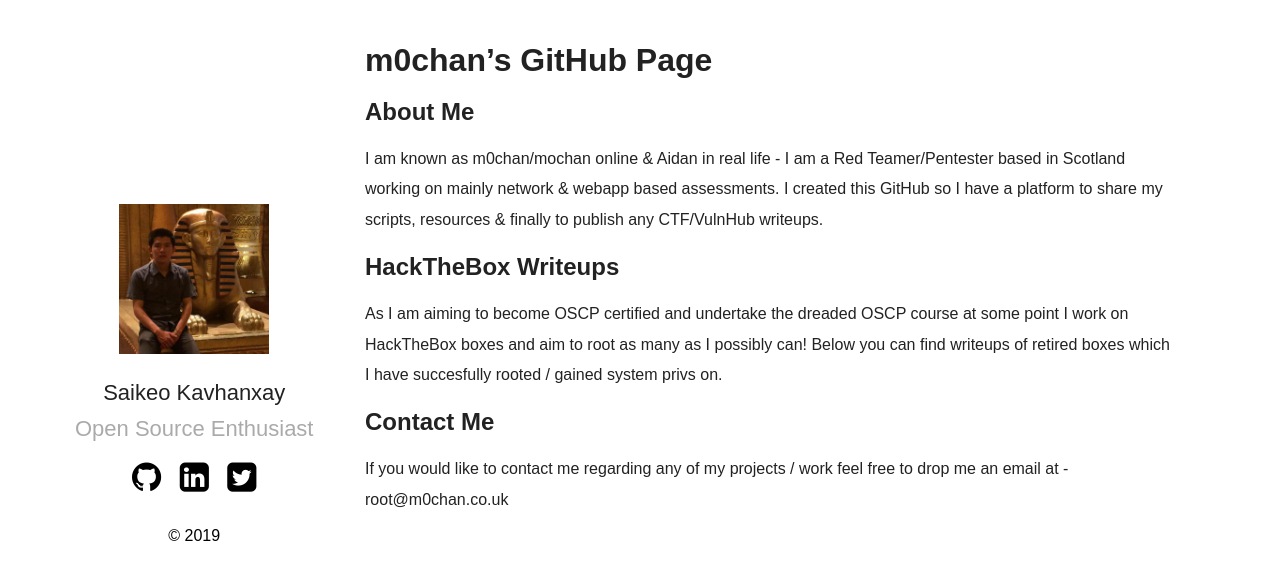
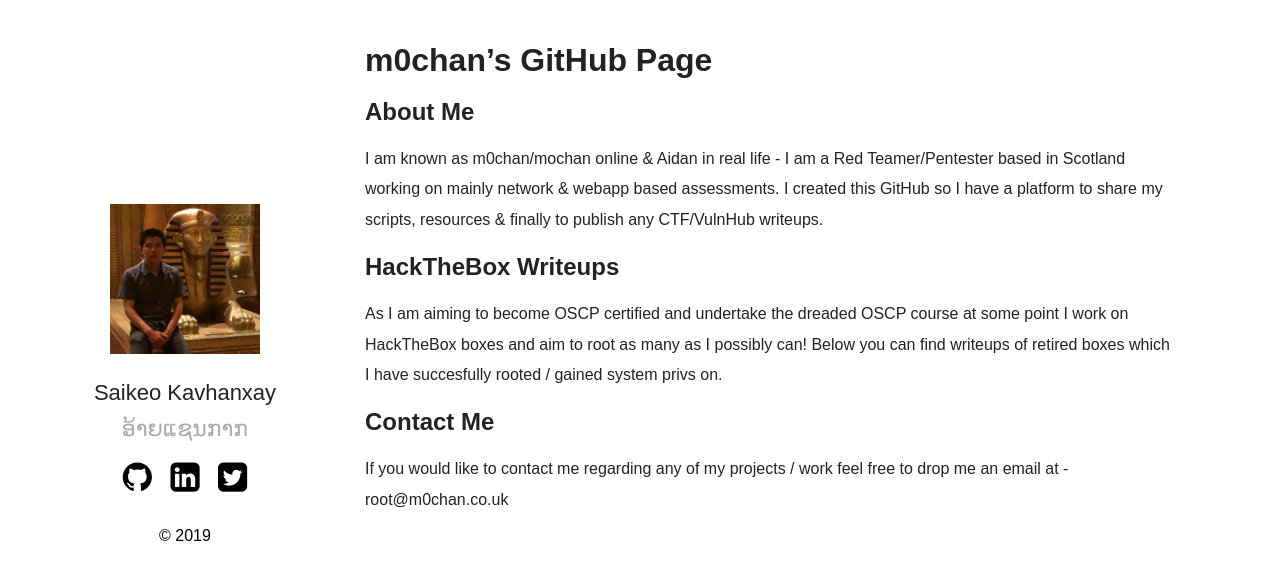
Before and after one commit to Saikeo/saikeo.github.io, a Jekyll site: the page built from about.md, in a window 1280 px wide. Shown: the top 580 px of the page. Built offline with Jekyll 4.4.1, drawn with Linux system fonts in a browser that asks for light colours.

Commit message:
Change tagline

```diff
--- a/_config.yml
+++ b/_config.yml
@@ -11,7 +11,7 @@
   sass_dir: _sass
 plainwhite:
   name: Saikeo Kavhanxay
-  tagline: Open Source Enthusiast
+  tagline: ອ້າຍແຊນກາກ
   date_format: "%b %-d, %Y"
   sitemap: true # set to true to generate sitemap.xml content
 
```
